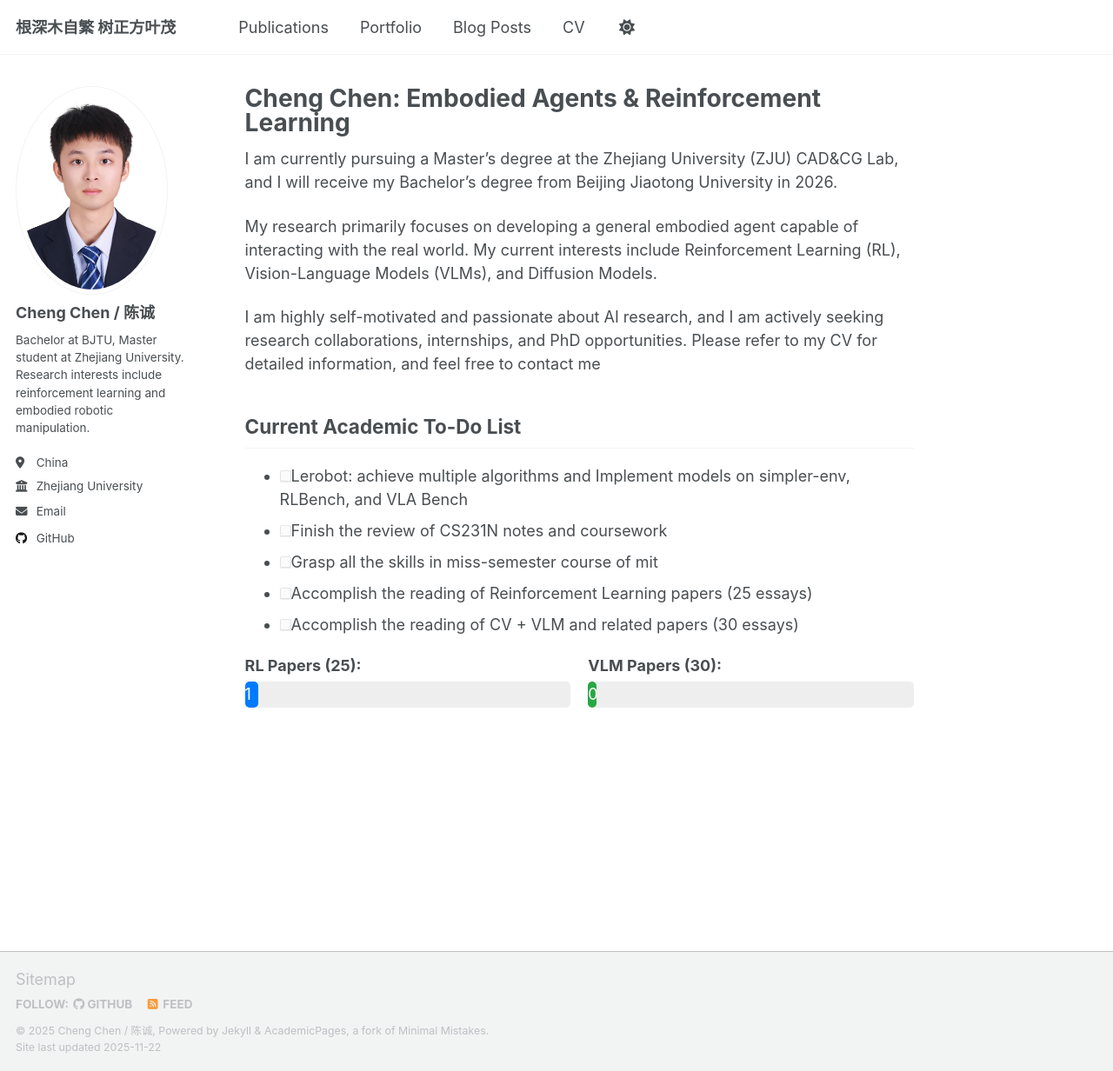
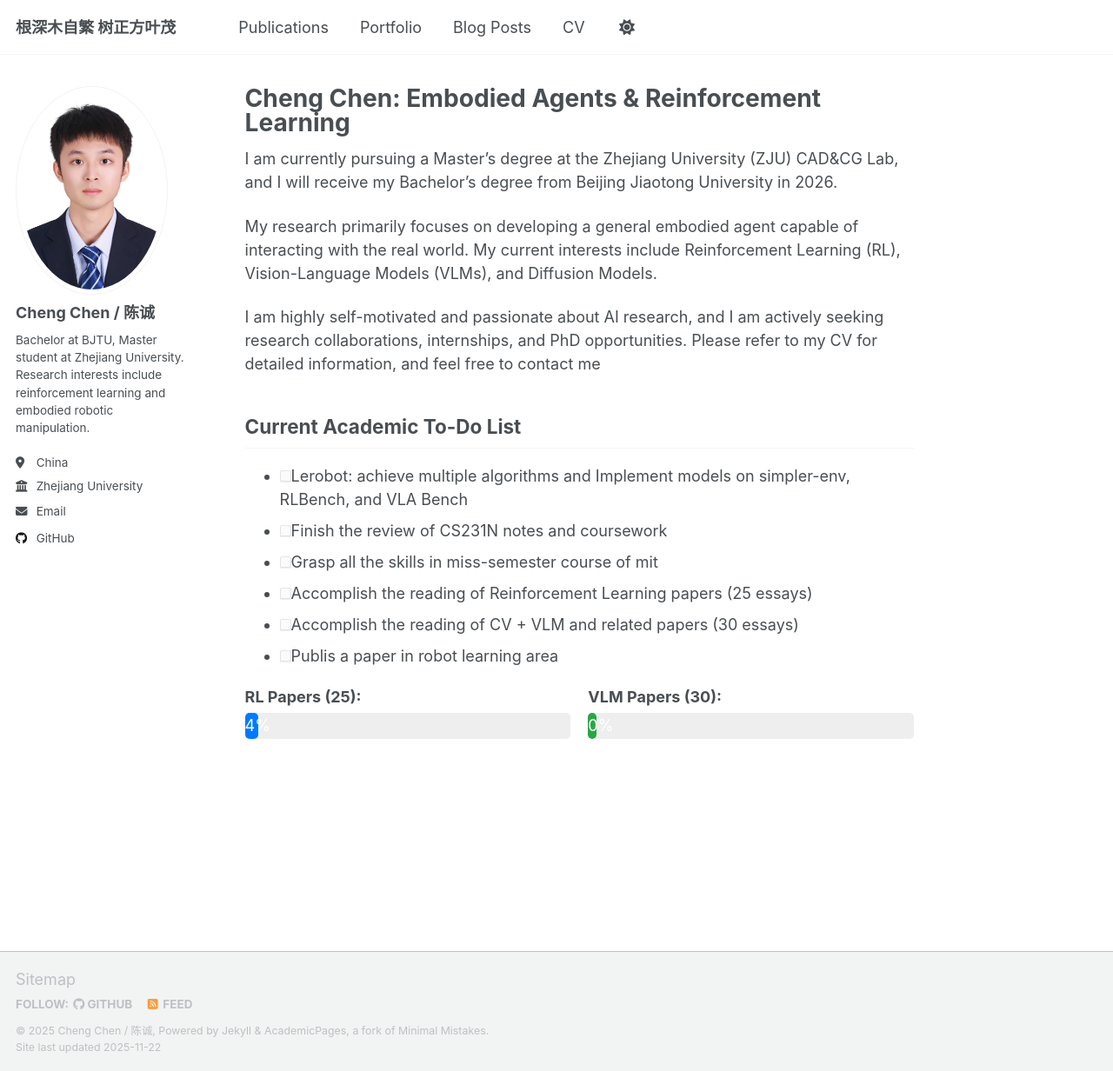
Before and after one commit to chengchen4/chengchen4.github.io, a Jekyll site: the page built from _pages/about.md, in a window 1280 px wide and 1232 px high. Shown: the whole window at 87% size. Built offline with Jekyll 4.4.1, drawn with Linux system fonts in a browser that asks for light colours; a script that is not in the unit is left out.

Commit message:
change the process + add a goal

```diff
--- a/_pages/about.md
+++ b/_pages/about.md
@@ -22,13 +22,14 @@ I am highly self-motivated and passionate about AI research, and I am actively s
 - [ ] Grasp all the skills in miss-semester course of  mit
 - [ ] Accomplish the reading of Reinforcement Learning papers (25 essays)
 - [ ] Accomplish the reading of CV + VLM and related papers (30 essays)
+- [ ] Publis a paper in robot learning area
 
 <div style="display: flex; gap: 20px; margin-top: 20px;">
   <div style="flex: 1 1 50%;">
     <p style="margin: 0 0 5px 0; font-weight: bold;">RL Papers (25):</p>
     <div style="background-color:#eee;border-radius:5px;">
       <div style="width:4%;background-color:#007bff;color:white;text-align:right;padding-right:10px;border-radius:5px;height:30px;line-height:30px;">
-        <span>1 / 25 (4%)</span>
+        <span>4%</span>
       </div>
     </div>
   </div>
@@ -36,7 +37,7 @@ I am highly self-motivated and passionate about AI research, and I am actively s
     <p style="margin: 0 0 5px 0; font-weight: bold;">VLM Papers (30):</p>
     <div style="background-color:#eee;border-radius:5px;">
       <div style="width:0%;background-color:#28a745;color:white;text-align:right;padding-right:10px;border-radius:5px;height:30px;line-height:30px;">
-        <span>0 / 30 (0%)</span>
+        <span>0%</span>
       </div>
     </div>
   </div>
```
